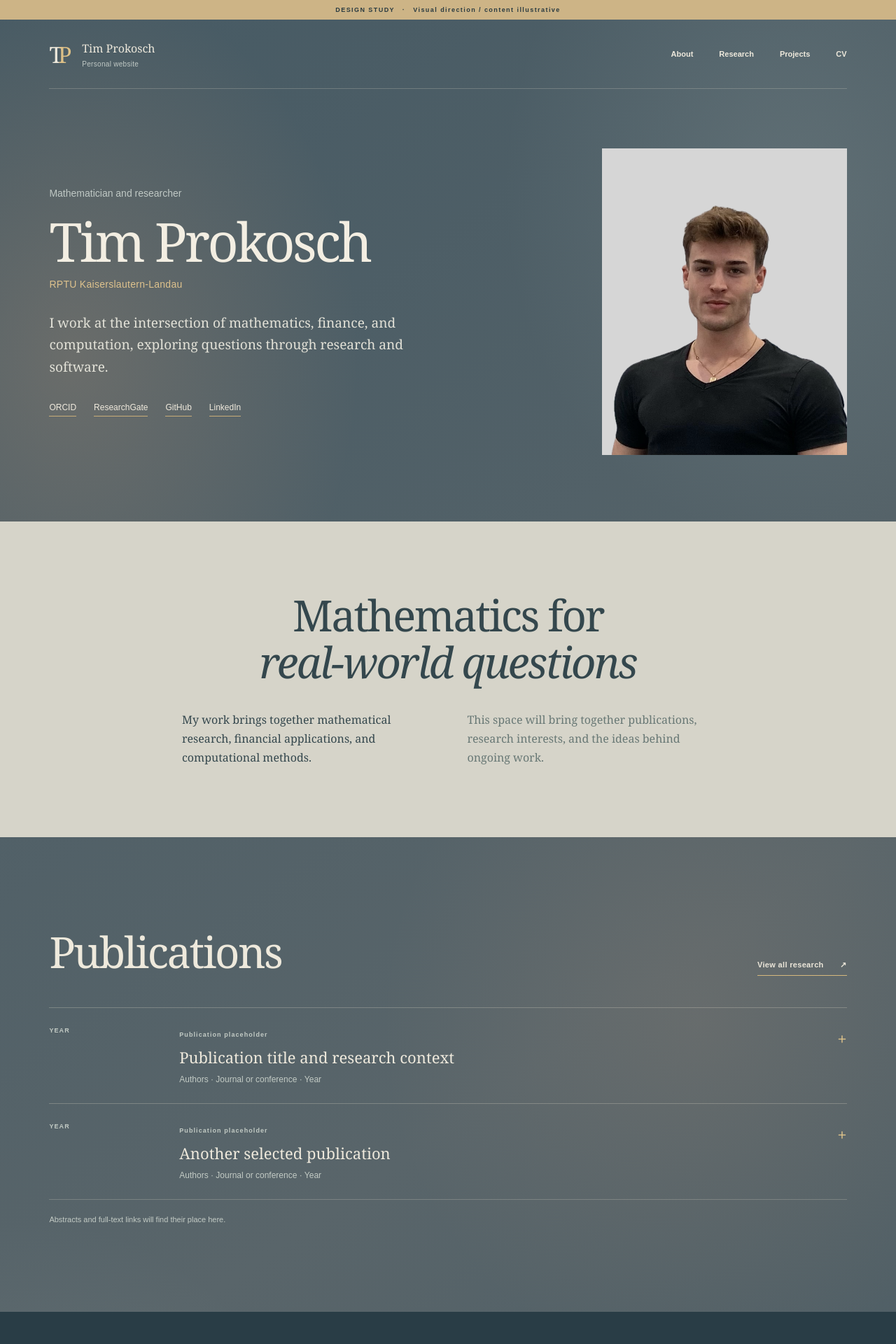
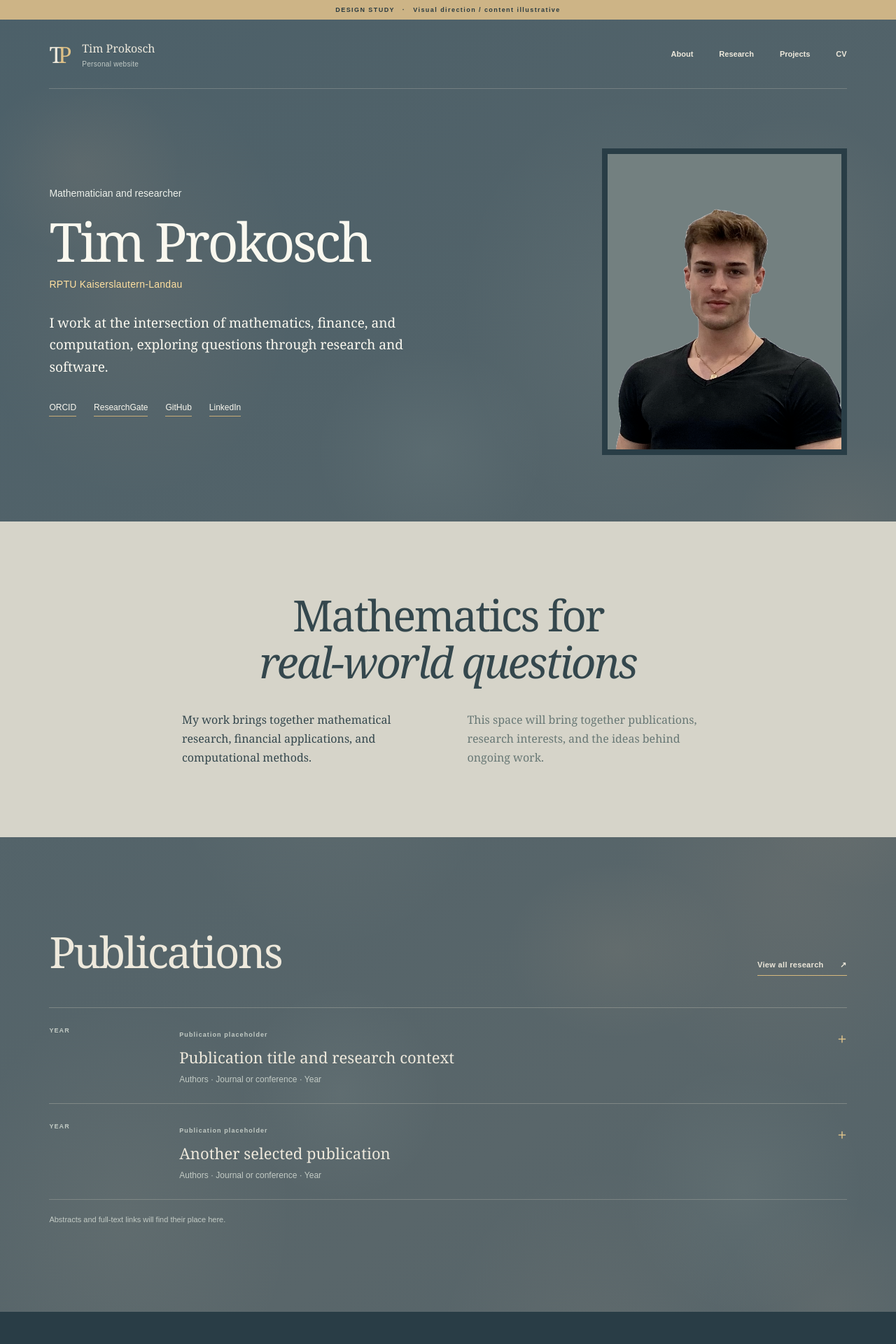
Before and after one commit to AlbertEMC2Stein/albertemc2stein.github.io, a Jekyll site: the page built from index.html, in a window 1280 px wide. Shown: the top 1920 px of the page at 70% size. Built offline with Jekyll 4.4.1, drawn with Linux system fonts in a browser that asks for light colours.

Commit message:
Refactor CSS styles to use CSS variables for improved maintainability and enhance design with new marbled background

```diff
--- a/assets/styles/design-study.css
+++ b/assets/styles/design-study.css
@@ -1,3 +1,10 @@
+/* Shared colors for the current design palette. */
+:root {
+  --dark-accent: #293d46;
+  --portrait-background: #738080;
+  --light-panel-ink: #34474d;
+}
+
 :root {
   --ink: #293b44;
   --navy: #334650;
@@ -992,16 +999,16 @@
 }
 
 .portrait-frame {
-  background-color: #738080;
+  background-color: var(--portrait-background);
 }
 
 .intro-section {
   background: #d6d4c9;
-  color: #34474d;
+  color: var(--light-panel-ink);
 }
 
 .intro-body h2 {
-  color: #34474d;
+  color: var(--light-panel-ink);
 }
 
 .intro-columns .muted {
@@ -1029,7 +1036,7 @@
 }
 
 .projects-section {
-  background: #293d46;
+  background: var(--dark-accent);
 }
 
 .featured-project {
@@ -1066,3 +1073,62 @@
 .footer-inner>span {
   color: #bec9c4;
 }
+/* Evenly distributed slate and warm-gray marbling. */
+body {
+  background-color: #536168;
+  background-image:
+    radial-gradient(ellipse 18% 7% at 89% 10%, rgba(217, 194, 166, 0.083), transparent 75%),
+    radial-gradient(ellipse 17% 6% at 96% 33%, rgba(227, 183, 145, 0.075), transparent 75%),
+    radial-gradient(ellipse 18% 7% at 83% 50%, rgba(196, 209, 196, 0.075), transparent 75%),
+    radial-gradient(ellipse 17% 7% at 97% 69%, rgba(221, 180, 145, 0.075), transparent 75%),
+    radial-gradient(ellipse 18% 7% at 79% 80%, rgba(204, 210, 190, 0.075), transparent 75%),
+    radial-gradient(ellipse 15% 5% at 9% 7%, rgba(233, 185, 144, 0.075), transparent 75%),
+    radial-gradient(ellipse 17% 6% at 48% 19%, rgba(195, 209, 199, 0.075), transparent 75%),
+    radial-gradient(ellipse 16% 5% at 94% 22%, rgba(231, 181, 140, 0.068), transparent 75%),
+    radial-gradient(ellipse 16% 6% at 16% 29%, rgba(197, 210, 199, 0.068), transparent 75%),
+    radial-gradient(ellipse 17% 5% at 69% 40%, rgba(232, 190, 147, 0.075), transparent 75%),
+    radial-gradient(ellipse 15% 6% at 38% 46%, rgba(194, 208, 200, 0.075), transparent 75%),
+    radial-gradient(ellipse 18% 6% at 93% 55%, rgba(228, 180, 138, 0.068), transparent 75%),
+    radial-gradient(ellipse 16% 6% at 18% 66%, rgba(222, 180, 146, 0.075), transparent 75%),
+    radial-gradient(ellipse 16% 5% at 56% 73%, rgba(193, 209, 200, 0.075), transparent 75%),
+    radial-gradient(ellipse 17% 6% at 88% 91%, rgba(231, 188, 147, 0.075), transparent 75%),
+    radial-gradient(ellipse 17% 5% at 45% 96%, rgba(199, 210, 196, 0.068), transparent 75%),
+    radial-gradient(ellipse 24% 12% at 15% 12%, rgba(221, 175, 137, 0.075), transparent 75%),
+    radial-gradient(ellipse 25% 12% at 70% 13%, rgba(200, 203, 184, 0.075), transparent 75%),
+    radial-gradient(ellipse 25% 12% at 37% 31%, rgba(200, 193, 172, 0.075), transparent 75%),
+    radial-gradient(ellipse 25% 12% at 88% 37%, rgba(216, 172, 140, 0.075), transparent 75%),
+    radial-gradient(ellipse 25% 12% at 14% 51%, rgba(203, 192, 168, 0.075), transparent 75%),
+    radial-gradient(ellipse 25% 12% at 67% 58%, rgba(215, 178, 146, 0.075), transparent 75%),
+    radial-gradient(ellipse 25% 12% at 33% 76%, rgba(200, 200, 178, 0.075), transparent 75%),
+    radial-gradient(ellipse 25% 12% at 86% 83%, rgba(215, 178, 143, 0.075), transparent 75%),
+    radial-gradient(ellipse 30% 14% at 17% 96%, rgba(210, 183, 155, 0.075), transparent 75%),
+    linear-gradient(145deg, #4c6069, #59666a 50%, #4b5f68);
+}
+
+/* A solid backdrop and dark frame for the portrait. */
+.portrait-frame {
+  overflow: hidden;
+  border: 8px solid var(--dark-accent);
+  background: var(--portrait-background);
+}
+
+/* Increase legibility over the marbled background. */
+:root {
+  --hero-text: #faf8ef;
+  --hero-secondary: #edf1eb;
+  --hero-accent: #ffe0a0;
+}
+
+.hero h1,
+.hero-description,
+.profile-links span {
+  color: var(--hero-text);
+}
+
+.hero .introduction {
+  color: var(--hero-secondary);
+}
+
+.hero-affiliation {
+  color: var(--hero-accent);
+}
```
Also changed, not shown: prototype/style.css (+70 -4 lines), assets/images/ProfilePicture.png.
